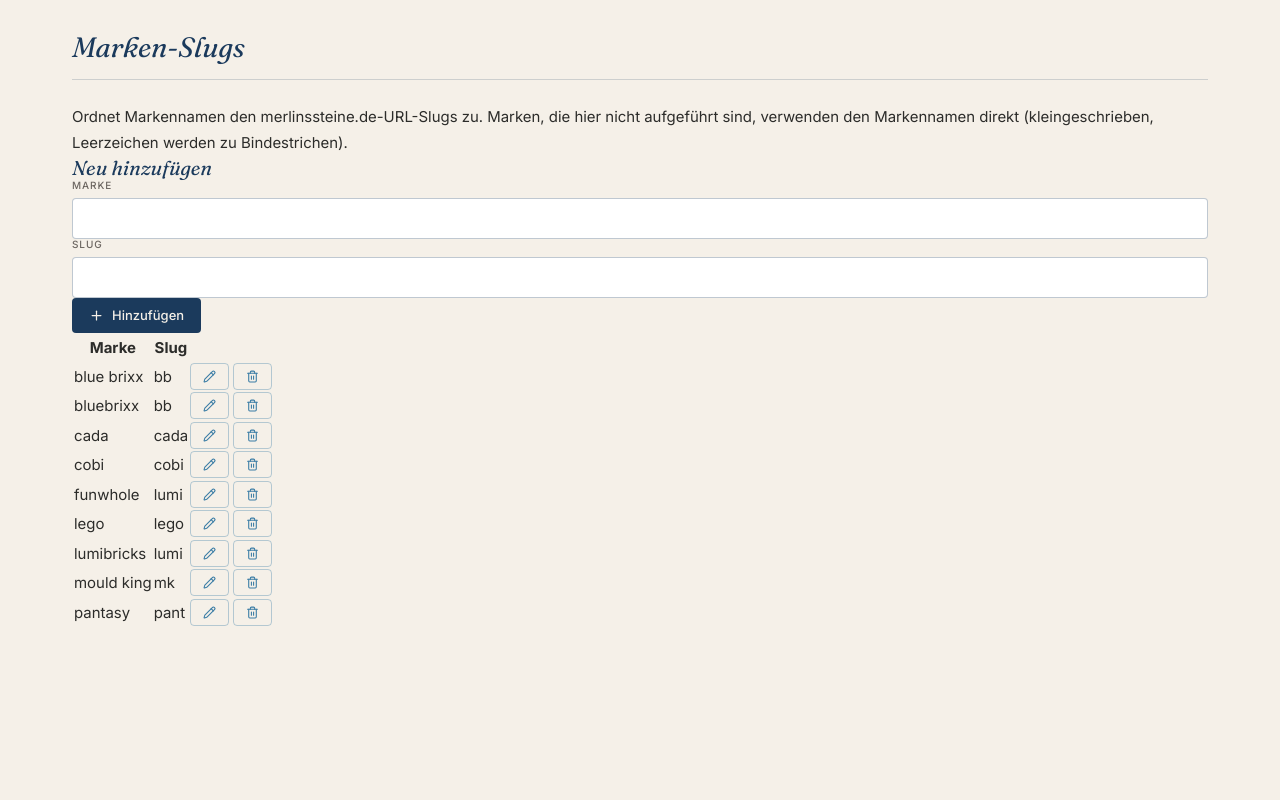
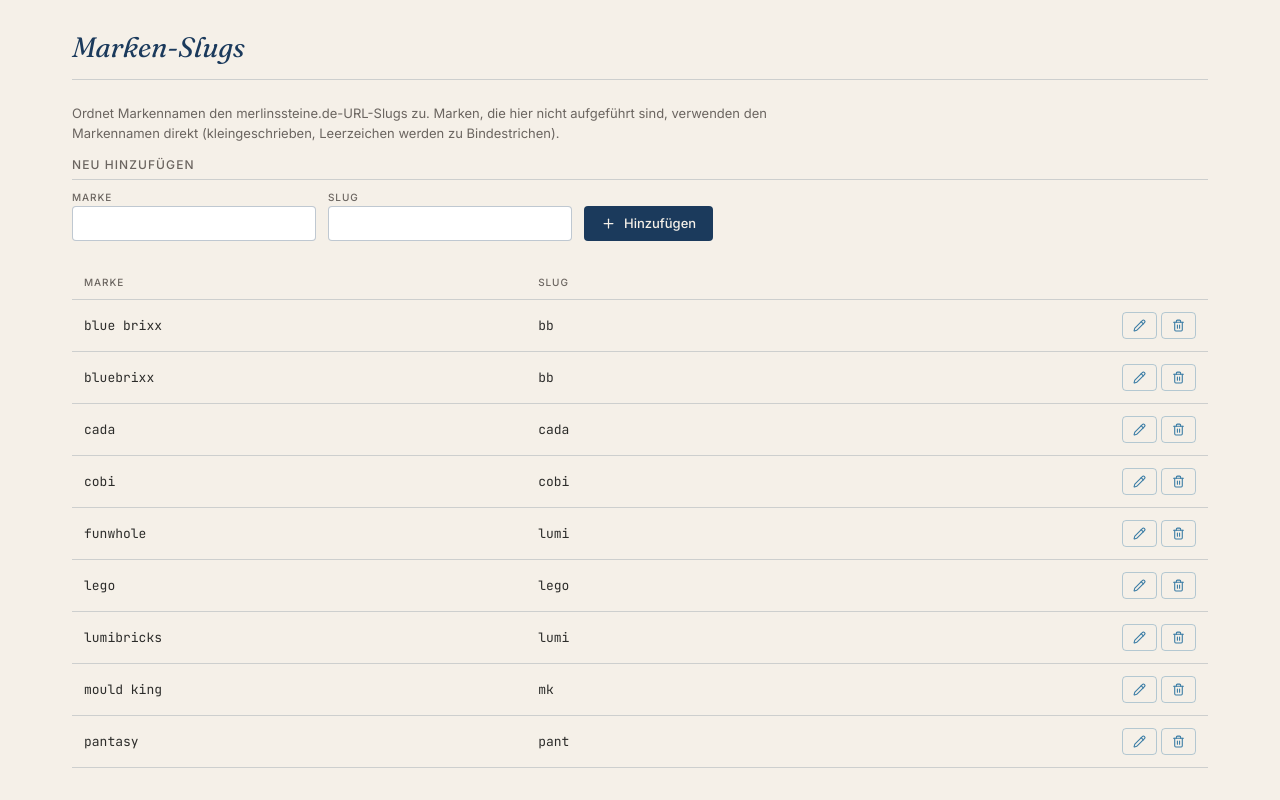
Before and after one commit to McCavity/brickset-tracker, a FastAPI app: page /settings/brand-slugs in a window 1280 px wide. Shown: the part 161-961 px from the top of the page. Before the commit the page ends 787 px from the top, so only its background shows below. Run offline with FastAPI, Linux system fonts and the light colour scheme; data comes from the database, SQL or seed files in the repository; data that the repository does not hold is empty; some libraries are stand-ins or nearby versions.

Commit message:
style: add settings page CSS + bump cache buster
Gear icon styled to match the existing lang-toggle aesthetic.
Settings page: intro paragraph, two-column add form, full-width
brand-slug table with mono-styled values, inline edit input.
v=6 → v=7.

```diff
--- a/static/style.css
+++ b/static/style.css
@@ -1088,3 +1088,110 @@ hr { border: 0; border-top: 1px solid var(--rule); margin: var(--sp-5) 0; }
 }
 .lightbox-nav--prev { left: var(--sp-5); }
 .lightbox-nav--next { right: var(--sp-5); }
+
+/* ---------- Settings (general) ------------------------------------- */
+.settings-link {
+  display: inline-flex;
+  align-items: center;
+  justify-content: center;
+  width: 32px;
+  height: 32px;
+  color: rgba(245, 240, 232, 0.75);
+  background: rgba(245, 240, 232, 0.12);
+  border: 1px solid rgba(245, 240, 232, 0.25);
+  border-radius: var(--r-sm);
+  text-decoration: none;
+  transition: background var(--dur-fast) var(--ease-out), color var(--dur-fast) var(--ease-out);
+  margin-right: var(--sp-2);
+}
+.settings-link:hover {
+  background: rgba(245, 240, 232, 0.22);
+  color: var(--kartenpapier);
+}
+
+.settings-intro {
+  font: 400 13px/1.5 var(--font-body);
+  color: var(--fg-muted);
+  margin-bottom: var(--sp-4);
+  max-width: 720px;
+}
+
+.settings-section {
+  margin-bottom: var(--sp-5);
+}
+.settings-section__heading {
+  font: 500 12px/1 var(--font-body);
+  letter-spacing: .09em;
+  text-transform: uppercase;
+  color: var(--fg-muted);
+  margin-bottom: var(--sp-3);
+  padding-bottom: var(--sp-2);
+  border-bottom: 1px solid var(--rule);
+}
+
+/* ---------- Brand-Slug Settings ------------------------------------ */
+.brand-slug-add-form {
+  display: flex;
+  gap: var(--sp-3);
+  align-items: flex-end;
+  flex-wrap: wrap;
+}
+.brand-slug-add-form .field { min-width: 200px; }
+.brand-slug-add-form .field label {
+  font: 500 10px/1 var(--font-body);
+  letter-spacing: .09em;
+  text-transform: uppercase;
+  color: var(--fg-muted);
+  margin-bottom: var(--sp-1);
+  display: block;
+}
+.brand-slug-add-form .field input {
+  width: 100%;
+  font: 400 14px/1 var(--font-body);
+  padding: 8px 12px;
+  border: 1px solid rgba(27, 58, 92, 0.28);
+  border-radius: var(--r-md);
+  background: var(--weiss);
+}
+
+.brand-slug-table {
+  width: 100%;
+  border-collapse: collapse;
+  font-size: 14px;
+}
+.brand-slug-table thead th {
+  font: 500 10px/1 var(--font-body);
+  letter-spacing: .09em;
+  text-transform: uppercase;
+  color: var(--fg-muted);
+  text-align: left;
+  padding: var(--sp-3) var(--sp-3);
+  border-bottom: 1px solid var(--rule);
+}
+.brand-slug-table tbody td {
+  padding: var(--sp-3) var(--sp-3);
+  border-bottom: 1px solid var(--rule);
+  vertical-align: middle;
+}
+.brand-slug-table__brand {
+  font-family: var(--font-mono);
+  font-size: 13px;
+  color: var(--fg);
+}
+.brand-slug-table__slug {
+  font-family: var(--font-mono);
+  font-size: 13px;
+}
+.brand-slug-table__slug-input {
+  font: 400 13px/1 var(--font-mono);
+  padding: 6px 10px;
+  border: 1px solid rgba(27, 58, 92, 0.28);
+  border-radius: var(--r-md);
+  background: var(--weiss);
+  width: 200px;
+}
+.brand-slug-table__actions {
+  text-align: right;
+  white-space: nowrap;
+}
+.brand-slug-table__actions .btn { padding: 6px 10px; }
--- a/templates/base.html
+++ b/templates/base.html
@@ -5,7 +5,7 @@
   <meta name="viewport" content="width=device-width, initial-scale=1">
   <title>{% block title %}Brickset Tracker{% endblock %}</title>
   <link rel="icon" href="/static/favicon.svg" type="image/svg+xml">
-  <link rel="stylesheet" href="/static/style.css?v=6">
+  <link rel="stylesheet" href="/static/style.css?v=7">
 </head>
 <body>
 
```
